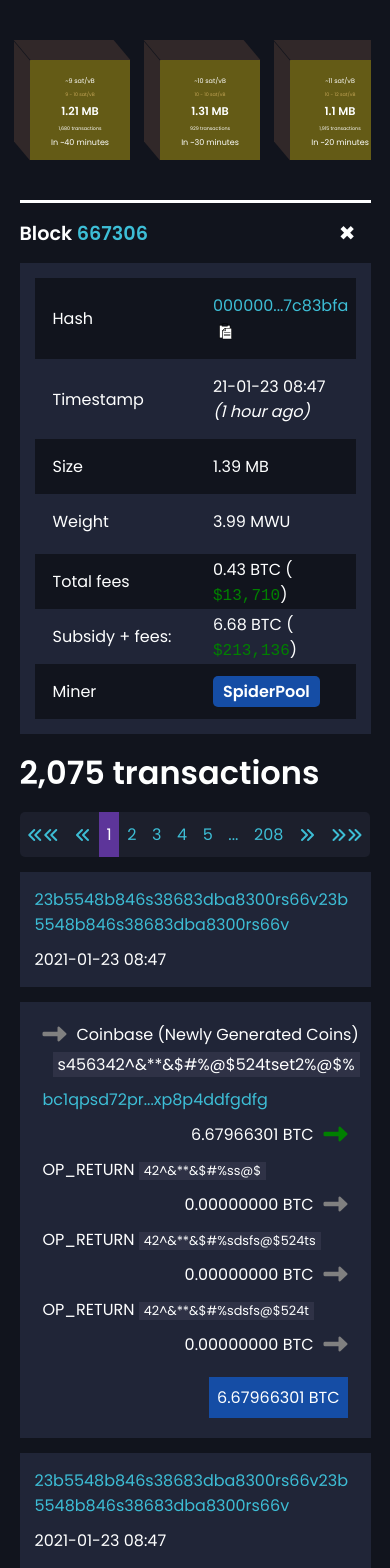
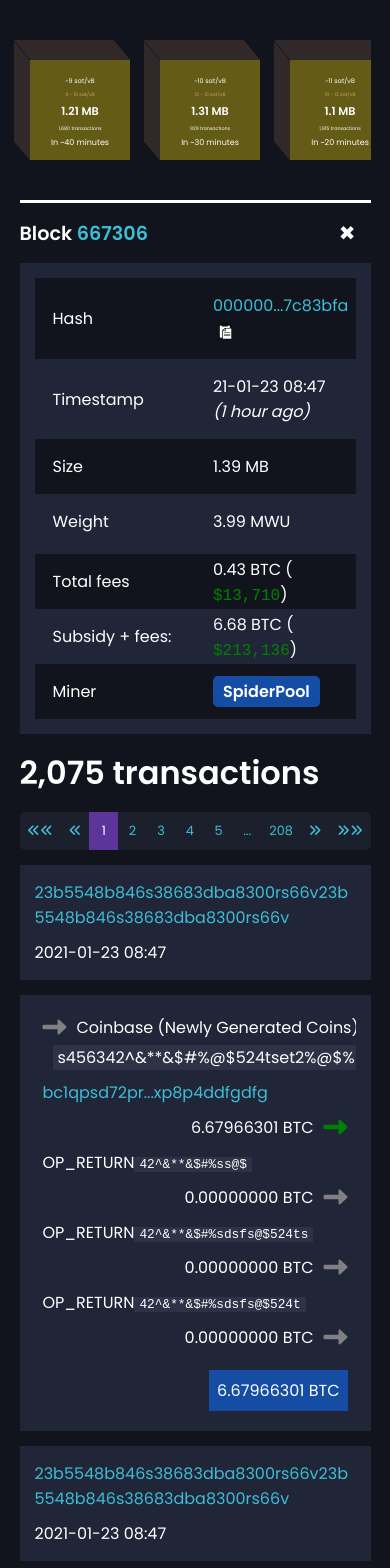
Before and after one commit to thisisrohitkumar/zupple_labs_take_home_assessment, a React (Vite) app: page /screen2 in a window 390 px wide. Shown: the top 1568 px of the page. Built offline with nearby package versions, Linux system fonts and the light colour scheme.

Commit message:
fix: bug in UI

```diff
--- a/src/components/BlockDetails.jsx
+++ b/src/components/BlockDetails.jsx
@@ -5,6 +5,7 @@ const BlockDetails = () => {
     <>
       <div className="block__details__grid__column1">
         <table>
+          <tbody>
           <tr>
             <td>Hash</td>
             <td id="color_blue">
@@ -26,10 +27,12 @@ const BlockDetails = () => {
             <td>Weight</td>
             <td>3.99 MWU</td>
           </tr>
+          </tbody>
         </table>
       </div>
       <div className="block__details__grid__column2">
         <table>
+          <tbody>
           <tr>
             <td>Total fees</td>
             <td>
@@ -48,6 +51,7 @@ const BlockDetails = () => {
               <p id="spiderpool">SpiderPool</p>
             </td>
           </tr>
+          </tbody>
         </table>
       </div>
     </>
--- a/src/components/Pagination.jsx
+++ b/src/components/Pagination.jsx
@@ -5,24 +5,24 @@ const Pagination = () => {
   return (
     <>
       <div className="pagination__container">
-        <div className="span">
+        <div className="page">
           <i className="fa-solid fa-angles-left"></i>
           <i className="fa-solid fa-angles-left"></i>
         </div>
-        <div className="span">
+        <div className="page">
           <i className="fa-solid fa-angles-left"></i>
         </div>
-        <div className="span active">1</div>
-        <div className="span">2</div>
-        <div className="span">3</div>
-        <div className="span">4</div>
-        <div className="span">5</div>
-        <div className="span">...</div>
-        <div className="span">208</div>
-        <div className="span">
+        <div className="page active">1</div>
+        <div className="page">2</div>
+        <div className="page">3</div>
+        <div className="page">4</div>
+        <div className="page">5</div>
+        <div className="page">...</div>
+        <div className="page">208</div>
+        <div className="page">
           <i className="fa-solid fa-angles-right"></i>
         </div>
-        <div className="span">
+        <div className="page">
           <i className="fa-solid fa-angles-right"></i>
           <i className="fa-solid fa-angles-right"></i>
         </div>
--- a/src/components/Transactions.jsx
+++ b/src/components/Transactions.jsx
@@ -17,6 +17,7 @@ const Transactions = () => {
         <div className="transaction__details__row">
           <div className="transction__details__column1">
             <table>
+              <tbody>
               <tr className="alpha">
                 <td>
                   <i className="fa-solid fa-right-long fa-xl arrow__grey arrow__margin__right"></i>
@@ -24,10 +25,12 @@ const Transactions = () => {
                   <p className="gamma">s456342^&**&$#%@$524tset2%@$%</p>
                 </td>
               </tr>
+              </tbody>
             </table>
           </div>
           <div className="transction__details__column2">
             <table>
+              <tbody>
               <tr>
                 <td>
                   <p id="color_blue">bc1qpsd72pr...xp8p4ddfgdfg</p>
@@ -40,8 +43,8 @@ const Transactions = () => {
               <tr>
                 <td>
                   <p style={{ display: "inline-block" }}>
-                    OP_RETURN{" "}
-                    <p
+                    OP_RETURN
+                    <plaintext
                       style={{
                         display: "inline-block",
                         fontSize: ".8rem",
@@ -51,7 +54,7 @@ const Transactions = () => {
                       }}
                     >
                       42^&**&$#%ss@$
-                    </p>
+                    </plaintext>
                   </p>
                 </td>
                 <td style={{ float: "right" }}>
@@ -62,8 +65,8 @@ const Transactions = () => {
               <tr>
                 <td>
                   <p style={{ display: "inline-block" }}>
-                    OP_RETURN{" "}
-                    <p
+                    OP_RETURN
+                    <plaintext
                       style={{
                         display: "inline-block",
                         fontSize: ".8rem",
@@ -73,7 +76,7 @@ const Transactions = () => {
                       }}
                     >
                       42^&**&$#%sdsfs@$524ts
-                    </p>
+                    </plaintext>
                   </p>
                 </td>
                 <td style={{ float: "right" }}>
@@ -84,8 +87,8 @@ const Transactions = () => {
               <tr>
                 <td>
                   <p style={{ display: "inline-block" }}>
-                    OP_RETURN{" "}
-                    <p
+                    OP_RETURN
+                    <plaintext
                       style={{
                         display: "inline-block",
                         fontSize: ".8rem",
@@ -95,7 +98,7 @@ const Transactions = () => {
                       }}
                     >
                       42^&**&$#%sdsfs@$524t
-                    </p>
+                    </plaintext>
                   </p>
                 </td>
                 <td style={{ float: "right" }}>
@@ -109,6 +112,7 @@ const Transactions = () => {
                   <p className="total__btc">6.67966301 BTC</p>
                 </td>
               </tr>
+              </tbody>
             </table>
           </div>
         </div>
@@ -125,6 +129,7 @@ const Transactions = () => {
         <div className="transaction__details__row">
           <div className="transction__details__column1">
             <table>
+              <tbody>
               <tr style={{ display: "flex", alignItems: "flex-start" }}>
                 <td>
                   <i className="fa-solid fa-right-long fa-xl arrow__red arrow__margin__right"></i>
@@ -138,10 +143,12 @@ const Transactions = () => {
                   <plaintext id="btc_price">$21.77</plaintext>)
                 </td>
               </tr>
+              </tbody>
             </table>
           </div>
           <div className="transction__details__column2">
             <table>
+              <tbody>
               <tr>
                 <td>
                   <p id="color_blue">bc1qpsdfsff0972pr...xp8pyvcv34ddfgdfg</p>
@@ -157,6 +164,7 @@ const Transactions = () => {
                   <p className="total__btc">0.00009996 BTC</p>
                 </td>
               </tr>
+              </tbody>
             </table>
           </div>
         </div>
@@ -173,6 +181,7 @@ const Transactions = () => {
         <div className="transaction__details__row">
           <div className="transction__details__column1">
             <table>
+              <tbody>
               <tr style={{ display: "flex", alignItems: "flex-start" }}>
                 <td>
                   <i className="fa-solid fa-right-long fa-xl arrow__red arrow__margin__right"></i>
@@ -187,10 +196,12 @@ const Transactions = () => {
                   <plaintext id="btc_price">$28.72</plaintext>)
                 </td>
               </tr>
+              </tbody>
             </table>
           </div>
           <div className="transction__details__column2">
             <table>
+              <tbody>
               <tr>
                 <td>
                   <p id="color_blue">bc1qpsdfsff0972pr...xp8pyvcv34ddfgdfg</p>
@@ -215,6 +226,7 @@ const Transactions = () => {
                   <p className="total__btc">0.02265332 BTC</p>
                 </td>
               </tr>
+              </tbody>
             </table>
           </div>
         </div>
--- a/src/stylesheets/pagination.css
+++ b/src/stylesheets/pagination.css
@@ -11,7 +11,7 @@
     align-items: flex-end;
   }
 
-  .pagination__container .span {
+  .pagination__container .page {
     flex: 1;
     height: 100%;
     cursor: pointer;
@@ -35,8 +35,9 @@
         align-items: center;
       }
 
-      .pagination__container .span {
+      .pagination__container .page {
         padding-inline: 7.8px;
         padding-block: 10px;
+        font-size: .8rem;
       }
 }
--- a/src/stylesheets/screen2.css
+++ b/src/stylesheets/screen2.css
@@ -17,6 +17,8 @@
 .block__container {
   display: flex;
   flex-direction: row;
+  flex-wrap: wrap;
+  row-gap: 70px;
 }
 
 .cube__container1,
@@ -67,6 +69,7 @@
 .block__details__grid__row:nth-of-type(3) .block__details__grid__column2 {
   display: flex;
   justify-content: flex-end;
+  width: 100%;
 }
 
 .block__details__grid__row:nth-of-type(4) {
@@ -77,6 +80,7 @@
 .block__details__grid__column1,
 .block__details__grid__column2 {
   flex: 1;
+
 }
 
 .block__details__grid__column1 table,
--- a/src/stylesheets/transactions.css
+++ b/src/stylesheets/transactions.css
@@ -13,9 +13,6 @@
   padding: 15px;
   width: 100%;
   font-size: 1rem;
-}
-.transction__details__column {
-  flex: 1;
 }
 
 .transaction__id {
@@ -115,7 +112,7 @@
   width: fit-content;
 }
 
-@media screen and (max-width: 756px){
+@media screen and (max-width: 756px) {
   .transaction__id {
     width: 100%;
     word-wrap: break-word;
@@ -131,15 +128,19 @@
     font-size: 1rem;
   }
 
-      .transaction__details__row:nth-of-type(
-        odd
-      ){
+  .transction__details__column1,
+  .transction__details__column2 {
+    flex: 1;
+    display: flex;
+    flex-direction: row;
+    overflow-x: auto;
+  }
+
+  .transaction__details__row:nth-of-type(odd) {
     gap: 10px;
   }
 
-      .transaction__details__row:nth-of-type(
-        odd
-      ) .transction__details__column2{
+  .transaction__details__row:nth-of-type(odd) .transction__details__column2 {
     justify-content: flex-start;
   }
 
```
Lines whose indentation alone changed are shown as unchanged.
